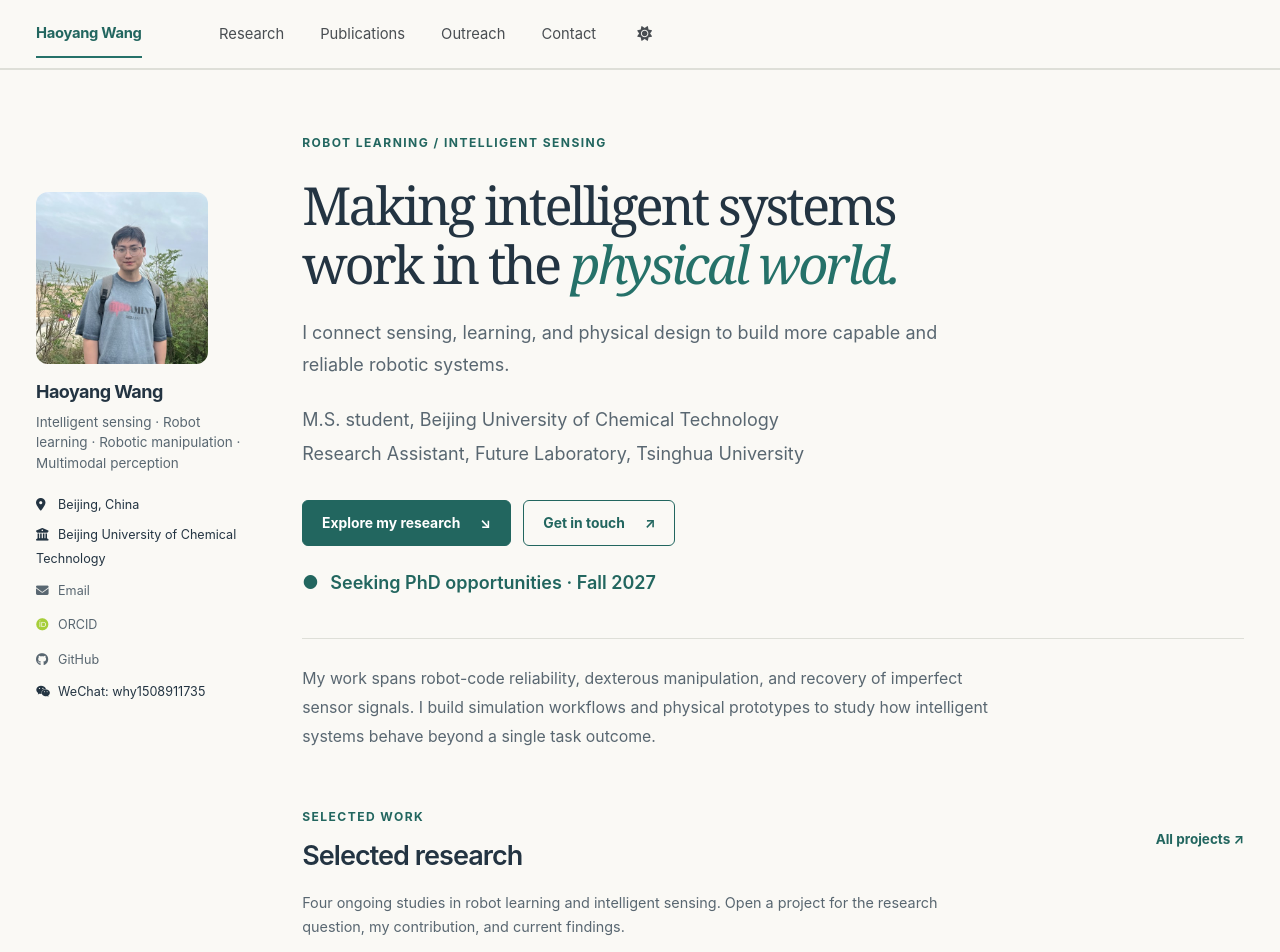
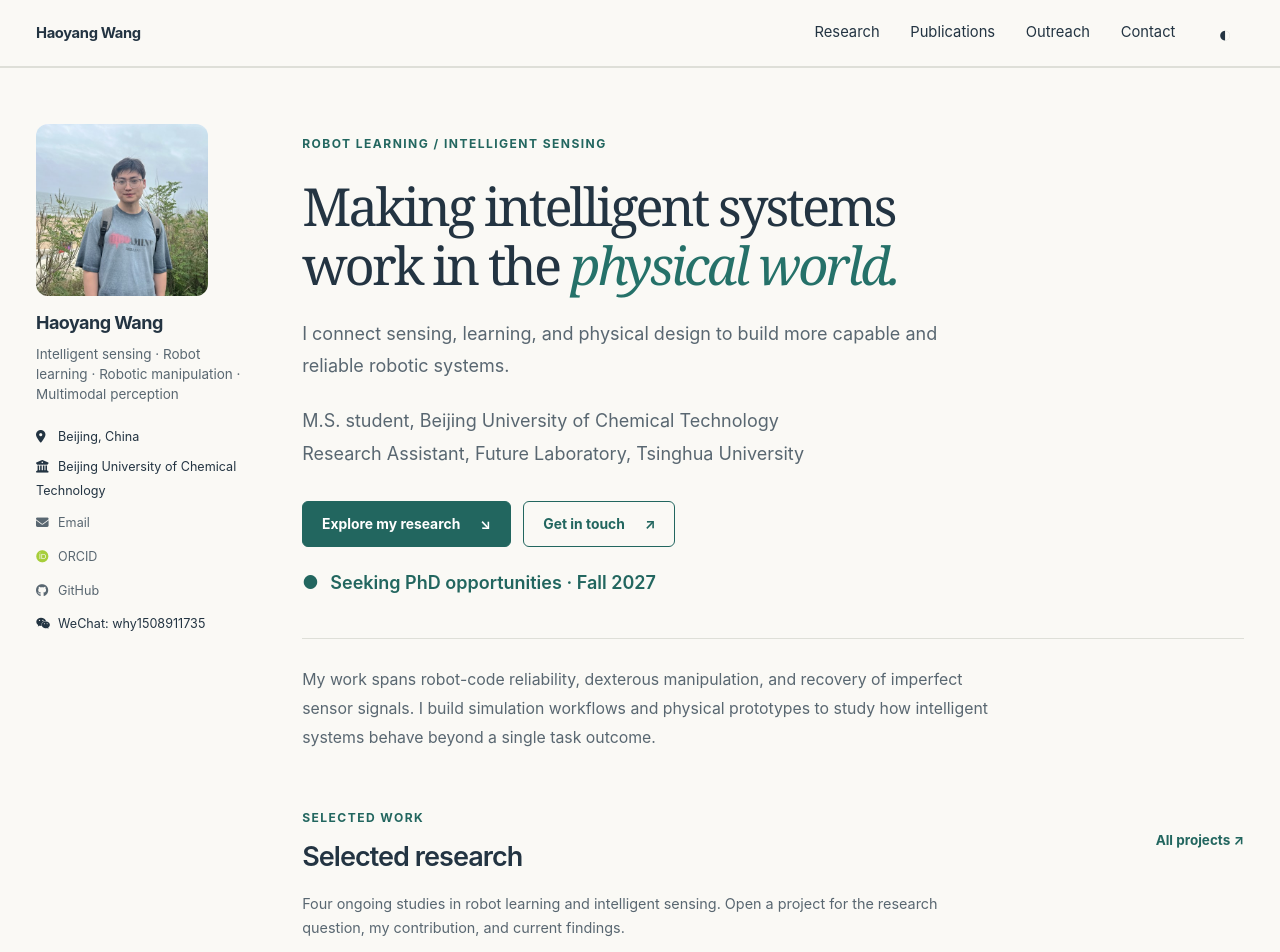
Before and after one commit to mianzhi8588/mianzhi8588.github.io, a Jekyll site: the page built from _pages/about.md, in a window 1280 px wide and 1400 px high. Shown: the top 952 px of the window. Built offline with Jekyll 4.4.1, drawn with Linux system fonts in a browser that asks for light colours; some web fonts are replaced; a script bundle is joined from its source files by our own code; library files that are not in the unit come from our copies.

Commit message:
Make academic navigation and theme controls lightweight and responsive

```diff
--- a/_includes/masthead.html
+++ b/_includes/masthead.html
@@ -1,29 +1,15 @@
 {% include base_path %}
 <div class="masthead">
   <div class="masthead__inner-wrap">
-    <div class="masthead__menu">
-      <nav id="site-nav" class="greedy-nav">
-        <button aria-label="Open navigation menu"><span class="navicon"></span></button>
-        <ul class="visible-links">
-          <li class="masthead__menu-item masthead__menu-item--lg persist {% if page.url == '/' or page.url == '/index.html' %}selected{% endif %}">
-            <a href="{{ base_path }}/">{{ site.title }}</a>
-          </li>
-          {% for link in site.data.navigation.main %}
-            {% if link.url contains 'http' %}
-              {% assign domain = '' %}
-            {% else %}
-              {% assign domain = base_path %}
-            {% endif %}
-            <li class="masthead__menu-item {% if page.url contains link.url and link.url != '/' %}selected{% endif %}">
-              <a href="{{ domain }}{{ link.url }}">{{ link.title }}</a>
-            </li>
-          {% endfor %}
-          <li id="theme-toggle" class="masthead__menu-item persist tail">
-            <a role="button" aria-label="Toggle color theme" tabindex="0" onkeydown="if (event.key === 'Enter' || event.key === ' ') { event.preventDefault(); this.click(); }"><i id="theme-icon" class="fa-solid fa-sun" aria-hidden="true" title="toggle theme"></i></a>
-          </li>
-        </ul>
-        <ul class="hidden-links hidden"></ul>
-      </nav>
-    </div>
+    <nav class="academic-nav" aria-label="Main navigation">
+      <a class="academic-nav__brand" href="{{ '/' | relative_url }}">{{ site.title }}</a>
+      <button class="academic-nav__toggle" aria-expanded="false" aria-controls="academic-nav-links" aria-label="Open navigation menu">Menu <span aria-hidden="true">☰</span></button>
+      <div class="academic-nav__links" id="academic-nav-links">
+        {% for link in site.data.navigation.main %}
+          <a href="{{ link.url | relative_url }}"{% if page.url contains link.url and link.url != '/' %} aria-current="page"{% endif %}>{{ link.title }}</a>
+        {% endfor %}
+      </div>
+      <button class="academic-nav__theme" aria-label="Toggle color theme"><span aria-hidden="true">◐</span></button>
+    </nav>
   </div>
 </div>
--- a/_includes/scripts.html
+++ b/_includes/scripts.html
@@ -1,4 +1,5 @@
-<script type="module" src="{{ base_path }}/assets/js/main.min.js"></script>
+<script defer src="{{ '/assets/js/research-ui.js' | relative_url }}?v=1"></script>
+{% if page.content contains 'plotly' %}<script type="module" src="{{ base_path }}/assets/js/main.min.js"></script>{% endif %}
 
 {% include analytics.html %}
 
--- a/_pages/about.md
+++ b/_pages/about.md
@@ -10,7 +10,7 @@ redirect_from:
 
 <section class="research-hero research-hero--portfolio">
   <p class="research-hero__eyebrow">Robot learning / Intelligent sensing</p>
-  <h1>Making intelligent systems<br>work in the <em>physical world.</em></h1>
+  <h1>Making intelligent systems<br> work in the <em>physical world.</em></h1>
   <p class="research-hero__lead">I connect sensing, learning, and physical design to build more capable and reliable robotic systems.</p>
   <p class="research-hero__affiliation">M.S. student, Beijing University of Chemical Technology<br>Research Assistant, Future Laboratory, Tsinghua University</p>
   <div class="research-hero__actions">
--- a/_sass/layout/_research-editorial.scss
+++ b/_sass/layout/_research-editorial.scss
@@ -28,6 +28,15 @@ body { color: var(--research-ink); line-height: 1.75; padding-bottom: 0; }
 a:focus-visible, button:focus-visible { outline: 2px solid var(--research-teal); outline-offset: 5px; }
 .masthead { background: var(--global-bg-color); box-shadow: 0 1px 0 var(--research-line); }
 .masthead__inner-wrap { max-width: 1280px; padding: 0.65rem 2rem; }
+.academic-nav { display: flex; gap: 1.7rem; align-items: center; min-height: 40px; font-size: 0.82rem; }
+.academic-nav a { color: var(--research-ink); text-decoration: none; }
+.academic-nav__brand { font-weight: 750; letter-spacing: -0.025em; margin-right: auto; white-space: nowrap; }
+.academic-nav__links { display: flex; gap: 1.7rem; align-items: center; }
+.academic-nav__links a { padding: 0.45rem 0; border-bottom: 2px solid transparent; }
+.academic-nav__links a[aria-current="page"] { color: var(--research-teal-dark); border-bottom-color: var(--research-teal); }
+.academic-nav__theme, .academic-nav__toggle { margin: 0; border: 0; background: transparent; color: var(--research-ink); padding: 0.35rem; cursor: pointer; font-family: inherit; }
+.academic-nav__theme { font-size: 1.25rem; min-width: 38px; min-height: 38px; }
+.academic-nav__toggle { display: none; font-size: 0.76rem; }
 .greedy-nav { background: transparent; font-size: 0.82rem; }
 .masthead__menu-item--lg { padding-right: 2.3rem; letter-spacing: -0.02em; }
 .masthead__menu-item.selected a { border-bottom-color: var(--research-teal); color: var(--research-teal-dark); }
@@ -195,6 +204,16 @@ a.research-button { border-radius: 6px; padding: 0.75rem 1.05rem; font-size: 0.7
   .research-process { grid-template-columns: 1fr; }
   .page__footer footer { padding: 1.2rem 1.25rem; }
 }
+@media (max-width: 700px) {
+  .academic-nav { position: relative; gap: 0.6rem; }
+  .academic-nav__toggle { display: block; min-height: 40px; }
+  .academic-nav__toggle span { margin-left: 0.3rem; }
+  .academic-nav__links { display: none; position: absolute; top: calc(100% + 0.55rem); left: 0; right: 0; padding: 0.75rem 1rem; background: var(--research-surface); border: 1px solid var(--research-line); border-radius: 8px; box-shadow: 0 8px 18px rgba(20, 40, 40, 0.08); }
+  .academic-nav.is-open .academic-nav__links { display: flex; flex-direction: column; align-items: stretch; gap: 0.25rem; }
+  .academic-nav__links a { padding: 0.5rem 0; }
+  .sidebar .author__urls.is-open { display: block; }
+  .sidebar .author__content { padding-right: 0.65rem; }
+}
 html[data-theme="dark"] {
   --research-ink: #e5e9e7; --research-muted: #abb8b9; --research-teal: #8bcbb8;
   --research-teal-dark: #8bcbb8; --research-mint: #223e39; --research-sand: #223038;
--- /dev/null
+++ b/assets/js/research-ui.js
@@ -0,0 +1,55 @@
+/* Small, dependency-free controls for the academic portfolio. */
+(() => {
+  const html = document.documentElement;
+  const preference = window.matchMedia('(prefers-color-scheme: dark)');
+  const themeButton = document.querySelector('.academic-nav__theme');
+  const storedTheme = () => {
+    try { return localStorage.getItem('theme'); } catch (_) { return null; }
+  };
+  const setTheme = (theme) => {
+    if (theme === 'dark') html.setAttribute('data-theme', 'dark');
+    else html.removeAttribute('data-theme');
+    themeButton?.setAttribute('aria-label', theme === 'dark' ? 'Switch to light theme' : 'Switch to dark theme');
+  };
+  const followPreference = () => {
+    const stored = storedTheme();
+    setTheme(stored === 'dark' || stored === 'light' ? stored : preference.matches ? 'dark' : 'light');
+  };
+  followPreference();
+  preference.addEventListener('change', followPreference);
+  themeButton?.addEventListener('click', () => {
+    const theme = html.getAttribute('data-theme') === 'dark' ? 'light' : 'dark';
+    try { localStorage.setItem('theme', theme); } catch (_) { /* Session-only theme remains available. */ }
+    setTheme(theme);
+  });
+  const nav = document.querySelector('.academic-nav');
+  const menuButton = nav?.querySelector('.academic-nav__toggle');
+  const setMenu = (open) => {
+    nav?.classList.toggle('is-open', open);
+    menuButton?.setAttribute('aria-expanded', String(open));
+    menuButton?.setAttribute('aria-label', open ? 'Close navigation menu' : 'Open navigation menu');
+  };
+  menuButton?.addEventListener('click', () => setMenu(menuButton.getAttribute('aria-expanded') !== 'true'));
+  nav?.querySelectorAll('.academic-nav__links a').forEach(link => link.addEventListener('click', () => setMenu(false)));
+  document.addEventListener('keydown', event => {
+    if (event.key === 'Escape' && menuButton?.getAttribute('aria-expanded') === 'true') {
+      setMenu(false); menuButton.focus();
+    }
+  });
+  document.addEventListener('click', event => {
+    if (nav && !nav.contains(event.target)) setMenu(false);
+  });
+  window.matchMedia('(min-width: 701px)').addEventListener('change', () => setMenu(false));
+  const contactButton = document.querySelector('.author__urls-wrapper button');
+  const contactList = document.querySelector('.author__urls');
+  if (contactButton && contactList) {
+    contactList.id = 'profile-contact-links';
+    contactButton.setAttribute('aria-controls', contactList.id);
+    contactButton.setAttribute('aria-expanded', 'false');
+    contactButton.addEventListener('click', () => {
+      const open = contactButton.getAttribute('aria-expanded') !== 'true';
+      contactList.classList.toggle('is-open', open);
+      contactButton.setAttribute('aria-expanded', String(open));
+    });
+  }
+})();
```
